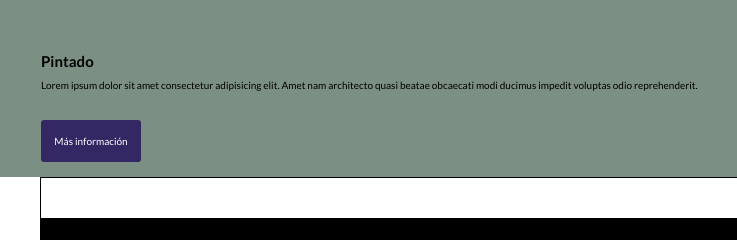
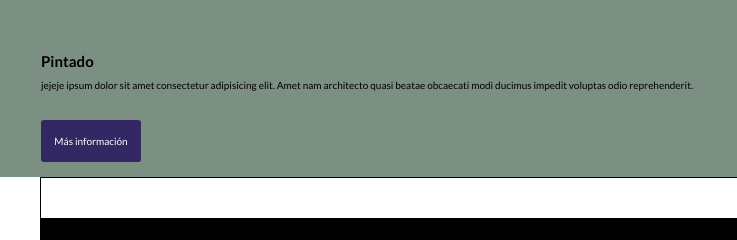
Before and after one commit to juanfernandovasquez/trabajo1, a plain HTML site: page index.html in a window 1280 px wide. Shown: the part 443-683 px from the top of the page, 23-760 px from the left. Drawn offline with Linux system fonts and the light colour scheme; a script that the page names is missing.

Commit message:
jejejje en el p

```diff
--- a/index.html
+++ b/index.html
@@ -81,7 +81,7 @@
                     <div class="slide first">
                         <div>
                             <h2>Pintado</h2>
-                            <p>Lorem ipsum dolor sit amet consectetur adipisicing
+                            <p>jejeje ipsum dolor sit amet consectetur adipisicing
                                 elit. Amet nam architecto quasi beatae obcaecati modi ducimus impedit voluptas odio reprehenderit.</p>
                             <a href="#">Más información</a>
                         </div>
```
